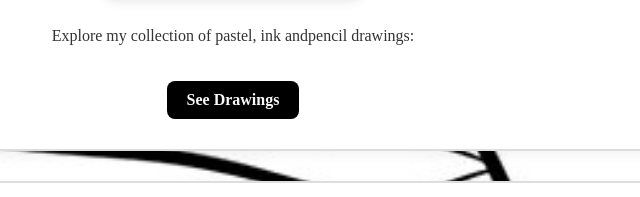
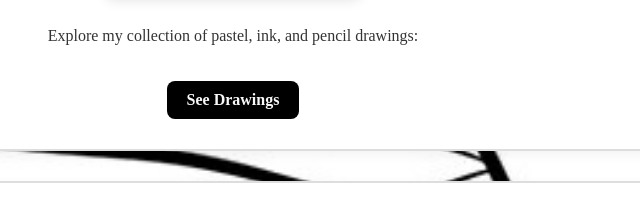
Before and after one commit to chKenza/Art-Website, a plain HTML site: page index.html in a window 1280 px wide. Shown: the part 841-1038 px from the top of the page, 407-1047 px from the left. Drawn offline with Linux system fonts and the light colour scheme.

Commit message:
Update index.html

```diff
--- a/index.html
+++ b/index.html
@@ -83,7 +83,7 @@
                 onclick="showDescription('Overthinking', 'Ink on paper, A4', 'This ink drawing illustrates the torment of overthinking, a person haunted by their own inner demons, each one a manifestation of thought turned hostile. These figures erupt from the figure\’s own hand, a violent projection of the mind against itself. Fragmented, hollow, and afraid, the figure is left dismembered by their own creation, a victim of the very thoughts they cannot escape.', 'images/drawings/overthinking.jpeg')">
 
         </div>
-        <p>Explore my collection of pastel, ink andpencil drawings:</p>
+        <p>Explore my collection of pastel, ink, and pencil drawings:</p>
         <a href="drawings.html">See Drawings</a>
     </section>
 
```
